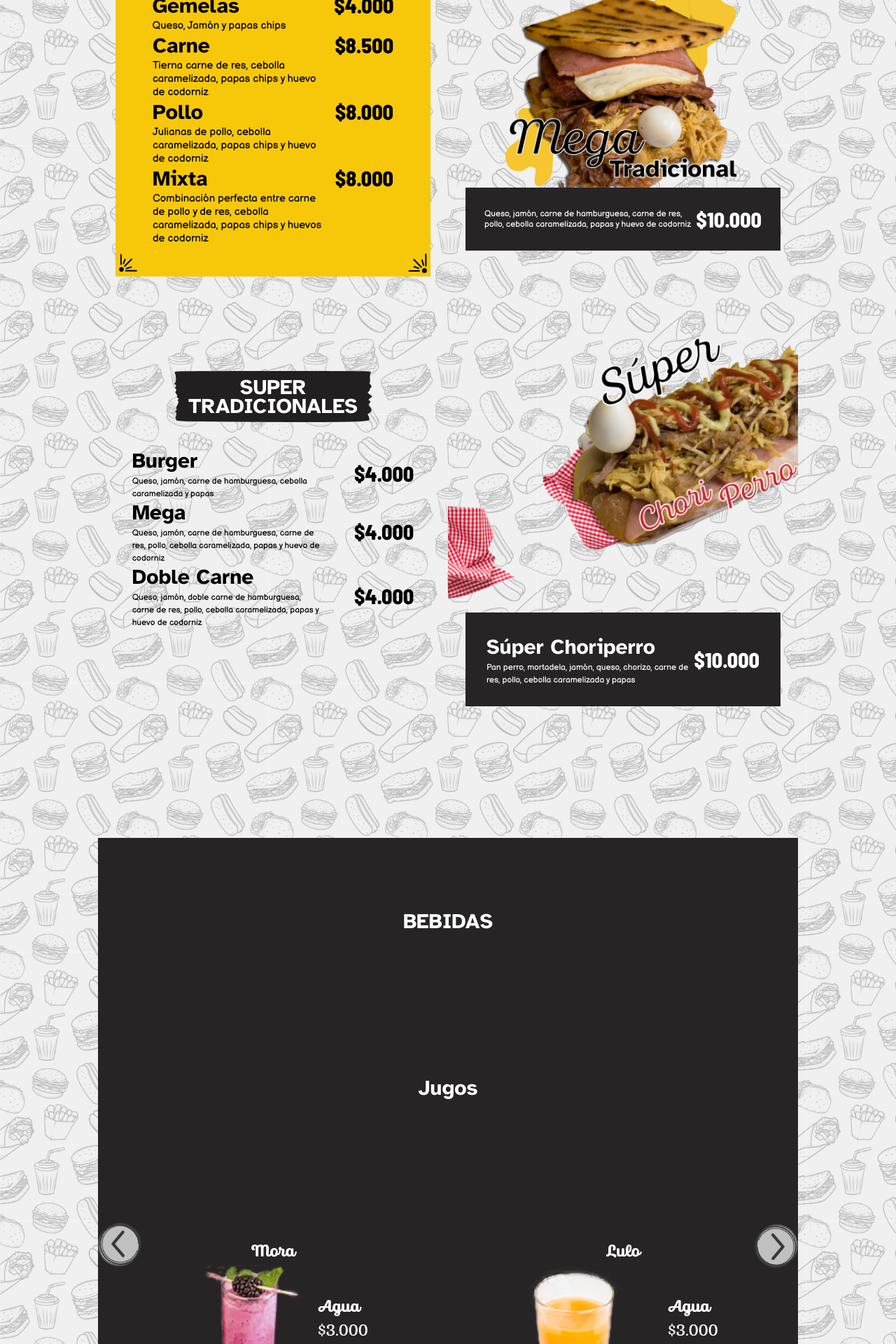
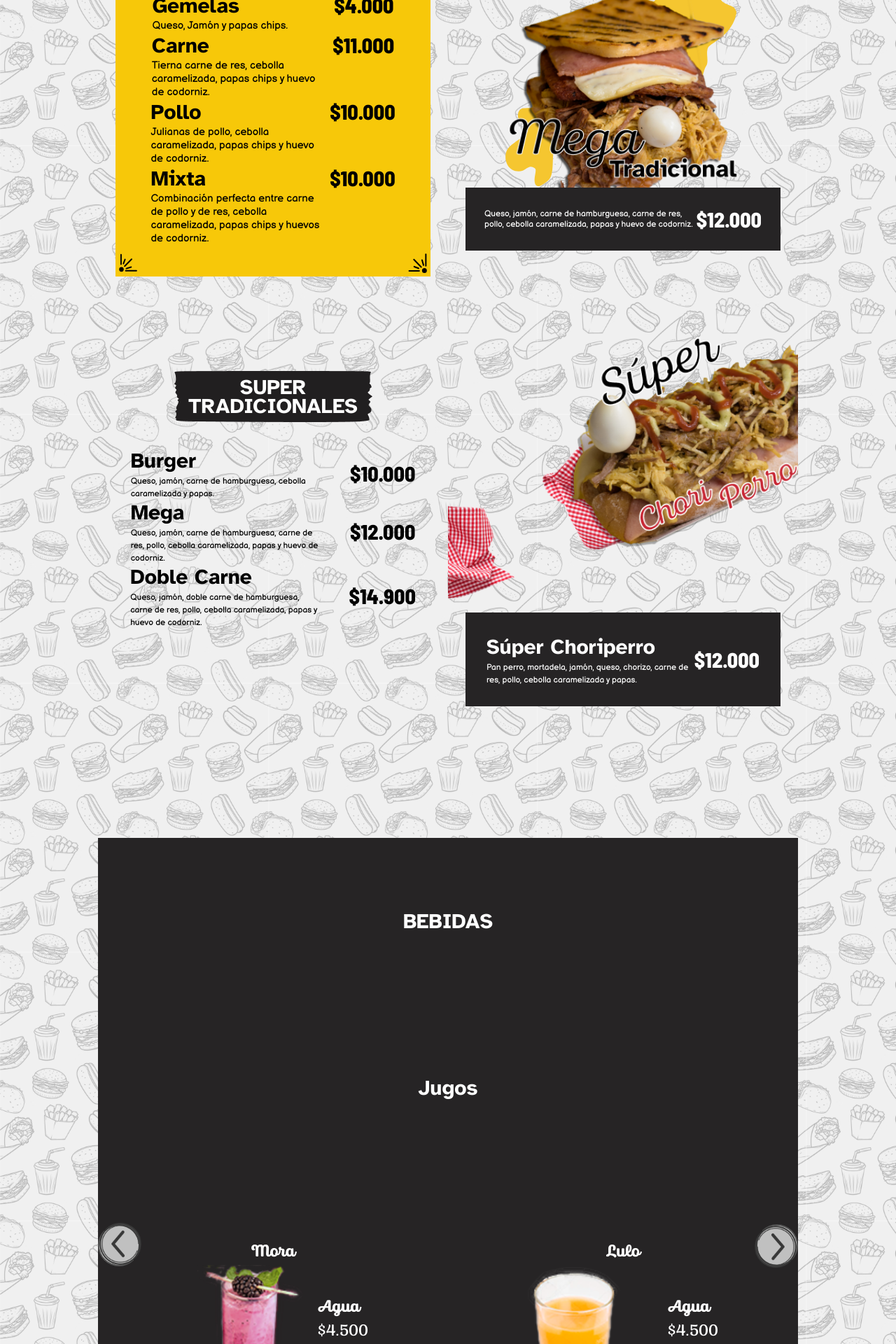
Before and after one commit to Johansx123/Tradicional-Food, a PHP site: page / in a window 1280 px wide. Shown: the part 560-2480 px from the top of the page at 70% size. Run offline with PHP 8.4, Linux system fonts and the light colour scheme.

Commit message:
Precios_actualizados

```diff
--- /dev/null
+++ b/Slider.js
@@ -0,0 +1,39 @@
+export const sliderElement = (boxSlider) =>{
+
+
+  const slider = boxSlider.querySelector("#slider");
+  let slide = boxSlider.querySelectorAll(".slide");
+  let slideLast = slide[slide.length -1,slide.length - 2];
+
+  console.log(slideLast)
+  const prevBtn = boxSlider.querySelector ("#prevBtn");
+  const nextBtn = boxSlider.querySelector ("#nextBtn");
+
+  slider.insertAdjacentElement( "afterbegin", slideLast)
+
+  const moveNext = () =>{
+    let slideFirst = boxSlider.querySelectorAll(".slide")[0];
+    slider.style.marginLeft = "-200%"
+    slider.style.transition = "margin 0.5s"
+    setTimeout(()=>{
+      slider.style.transition = "none"
+      slider.insertAdjacentElement("beforeend", slideFirst)
+      slider.style.marginLeft = "-100%"
+
+    }, 500);
+  }
+  const movePrev = () =>{
+    let slide = boxSlider.querySelectorAll(".slide");
+    let slideLast = slide[slide.length - 1, slide.length-2];
+    slider.style.marginLeft = "0%"
+    slider.style.transition = "margin 0.5s"
+    setTimeout(()=>{
+      slider.style.transition = "none"
+      slider.insertAdjacentElement("afterbegin", slideLast)
+      slider.style.marginLeft= "0"
+    }, 500);
+  }
+
+  nextBtn.addEventListener('click', ()=>{moveNext()})
+  prevBtn.addEventListener('click', ()=>{movePrev()})
+}
--- a/index.html
+++ b/index.html
@@ -75,7 +75,7 @@
               <div class="contentL">
 
                 <h3>Chorizo</h3>
-                <span class="description d-menu1 ">Chorizo ahumado con carne de res y cerdo</span>
+                <span class="description d-menu1 ">Chorizo ahumado con carne de res y cerdo.</span>
               </div>
               <span class="price price-menu1">$4.000</span>
             </div>
@@ -84,7 +84,7 @@
               <div class="contentL">
 
                 <h3>Gemelas</h3>
-                <span class="description d-menu1 ">Queso, Jamón y papas chips</span>
+                <span class="description d-menu1 ">Queso, Jamón y papas chips.</span>
               </div>
               <span class="price price-menu1">$4.000</span>
             </div>
@@ -95,10 +95,10 @@
                 <h3>Carne</h3>
                 <span class="description d-menu1">
                   Tierna carne de res, cebolla caramelizada, papas chips y huevo de
-                  codorniz
+                  codorniz.
                 </span>
               </div>
-              <span class="price price-menu1"> $8.500 </span>
+              <span class="price price-menu1"> $11.000 </span>
             </div>
 
             <div class="group-menu1">
@@ -107,10 +107,10 @@
                 <h3>Pollo</h3>
                 <span class=" description d-menu1">
                   Julianas de pollo, cebolla caramelizada, papas chips y huevo de
-                  codorniz
+                  codorniz.
                 </span class="price">
               </div>
-              <span class="price price-menu1"> $8.000 </span>
+              <span class="price price-menu1"> $10.000 </span>
             </div>
 
             <div class="group-menu1">
@@ -119,10 +119,10 @@
                 <h3>Mixta</h3>
                 <span class="description d-menu1">
                   Combinación perfecta entre carne de pollo y de res, cebolla
-                  caramelizada, papas chips y huevos de codorniz
+                  caramelizada, papas chips y huevos de codorniz.
                 </span>
               </div>
-              <span class="price price-menu1"> $8.000 </span>
+              <span class="price price-menu1"> $10.000 </span>
             </div>
           </div>
         </section>
@@ -135,10 +135,10 @@
           <div class="about-dinamic1">
             <span class="description">
               Queso, jamón, carne de hamburguesa, carne de res, pollo, cebolla
-              caramelizada, papas y huevo de codorniz
+              caramelizada, papas y huevo de codorniz.
             </span>
             <span class="price">
-              $10.000
+              $12.000
             </span>
           </div>
         </section>
@@ -152,10 +152,10 @@
 
               <h3>Burger</h3>
               <span class="description">Queso, jamón, carne de hamburguesa,
-                cebolla caramelizada y papas
+                cebolla caramelizada y papas.
               </span>
             </div>
-            <span class="price price-menu1">$4.000</span>
+            <span class="price price-menu1">$10.000</span>
           </div>
 
           <div class="group-menu1">
@@ -163,10 +163,10 @@
 
               <h3>Mega</h3>
               <span class="description">Queso, jamón, carne de hamburguesa, carne de res, pollo, cebolla
-                caramelizada, papas y huevo de codorniz
+                caramelizada, papas y huevo de codorniz.
               </span>
             </div>
-            <span class="price price-menu1">$4.000</span>
+            <span class="price price-menu1">$12.000</span>
           </div>
 
           <div class="group-menu1">
@@ -174,10 +174,10 @@
               <h3>Doble Carne</h3>
               <span class="description">
                 Queso, jamón, doble carne de hamburguesa, carne de res, pollo, cebolla
-                caramelizada, papas y huevo de codorniz
+                caramelizada, papas y huevo de codorniz.
               </span>
             </div>
-            <span class="price price-menu1">$4.000</span>
+            <span class="price price-menu1">$14.900</span>
           </div>
         </section>
 
@@ -197,12 +197,12 @@
                 <span class="description">
                   Pan perro, mortadela, jamón,
                   queso, chorizo, carne de res,
-                  pollo, cebolla caramelizada y papas
+                  pollo, cebolla caramelizada y papas.
                 </span>
               </div>
 
               <span class="price">
-                $10.000
+                $12.000
               </span>
             </div>
           </div>
@@ -236,9 +236,9 @@
                   <img class="item-slider" src="./images/Mobile/guanaBANA.png">
                   <div class="description">
                     <h3>Agua</h3>
-                    <span class="price">$3.000</span>
+                    <span class="price">$4.500</span>
                     <h3>Leche</h3>
-                    <span class="price">$5.000</span>
+                    <span class="price">$5.500</span>
                   </div>
                 </div>
               </div>
@@ -250,9 +250,9 @@
                   <img class="item-slider" src="./images/Mobile/jugo mora copia.png">
                   <div class="description">
                     <h3>Agua</h3>
-                    <span class="price">$3.000</span>
+                    <span class="price">$4.500</span>
                     <h3>Leche</h3>
-                    <span class="price">$5.000</span>
+                    <span class="price">$5.500</span>
                   </div>
                 </div>
               </div>
@@ -263,9 +263,9 @@
                   <img class="item-slider" src="./images/Mobile/jugo de lulo.png">
                   <div class="description">
                     <h3>Agua</h3>
-                    <span class="price">$3.000</span>
+                    <span class="price">$4.500</span>
                     <h3>Leche</h3>
-                    <span class="price">$5.000</span>
+                    <span class="price">$5.500</span>
                   </div>
                 </div>
               </div>
@@ -277,9 +277,9 @@
                   <img class="item-slider" src="./images/Mobile/jugo de maracuya.png">
                   <div class="description">
                     <h3>Agua</h3>
-                    <span class="price">$3.000</span>
+                    <span class="price">$4.500</span>
                     <h3>Leche</h3>
-                    <span class="price">$5.000</span>
+                    <span class="price">$5.500</span>
                   </div>
                 </div>
               </div>
@@ -291,9 +291,9 @@
                   <img class="item-slider" src="./images/Mobile/jugo de uva.png">
                   <div class="description">
                     <h3>Agua</h3>
-                    <span class="price">$3.000</span>
+                    <span class="price">$4.500</span>
                     <h3>Leche</h3>
-                    <span class="price">$5.000</span>
+                    <span class="price">$5.500</span>
                   </div>
                 </div>
               </div>
@@ -332,10 +332,10 @@
                 <div class="slide-d">
                   <img class="item-slider" src="./images/Mobile/COCA-COLA.png">
                   <div class="description">
-                    <h3>Agua</h3>
-                    <span class="price">$3.000</span>
-                    <h3>Leche</h3>
-                    <span class="price">$5.000</span>
+                    <h3></h3>
+                    <span class="price"></span>
+                    <h3>400 ML</h3>
+                    <span class="price">$3.500</span>
                   </div>
                 </div>
               </div>
@@ -345,10 +345,10 @@
                 <div class="slide-d">
                   <img class="item-slider" src="./images/Mobile/Colombiana.png">
                   <div class="description">
-                    <h3>Agua</h3>
-                    <span class="price">$3.000</span>
-                    <h3>Leche</h3>
-                    <span class="price">$5.000</span>
+                    <h3></h3>
+                    <span class="price"></span>
+                    <h3>400 ML</h3>
+                    <span class="price">$3.500</span>
                   </div>
                 </div>
               </div>
@@ -358,10 +358,10 @@
                 <div class="slide-d">
                   <img class="item-slider" src="./images/Mobile/MANZA.png">
                   <div class="description">
-                    <h3>Agua</h3>
-                    <span class="price">$3.000</span>
-                    <h3>Leche</h3>
-                    <span class="price">$5.000</span>
+                    <h3></h3>
+                    <span class="price"></span>
+                    <h3>400 ML</h3>
+                    <span class="price">$3.500</span>
                   </div>
                 </div>
               </div>
@@ -371,10 +371,10 @@
                 <div class="slide-d">
                   <img class="item-slider" src="./images/Mobile/Mr.-tea.png">
                   <div class="description">
-                    <h3>Agua</h3>
-                    <span class="price">$3.000</span>
-                    <h3>Leche</h3>
-                    <span class="price">$5.000</span>
+                    <h3></h3>
+                    <span class="price"></span>
+                    <h3>500 ML</h3>
+                    <span class="price">$4.500</span>
                   </div>
                 </div>
               </div>
--- a/scriptsMenu.js
+++ b/scriptsMenu.js
@@ -1,4 +1,5 @@
-import { eventScrollIn, eventScrollOut, eventScrollZ, sliderElement } from "./libreria.js";
+import { eventScrollIn, eventScrollOut, eventScrollZ } from "./libreria.js";
+import { sliderElement } from "./Slider.js";
 
 // Abrir y cerrar modal
 let barsMenu = document.getElementById("barsMenu");
--- a/styleMenu.css
+++ b/styleMenu.css
@@ -570,5 +570,6 @@ body{
     .slide{
         min-width: 500px;
     }
+
 }
 /* a */
```
Also changed, not shown: libreria.js (line endings or trailing spaces).
